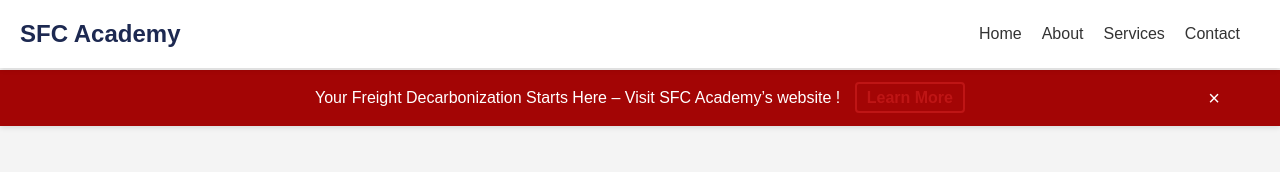
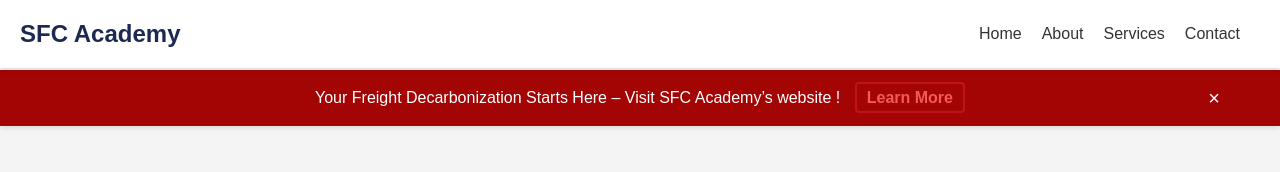
Before and after one commit to Take4Hike/test-website, a plain HTML site: page index.html in a window 1280 px wide. Shown: the top 172 px of the page. Drawn offline with Linux system fonts and the light colour scheme.

Commit message:
changed red color on button

```diff
--- a/index.html
+++ b/index.html
@@ -51,7 +51,7 @@
         }
 
         .banner-message a {
-            color: #BE1515; /* Red Color for "Learn More" */
+            color: #f35a5a; /* Red Color for "Learn More" */
             text-decoration: none;
             margin-left: 10px;
             font-weight: bold;
```
